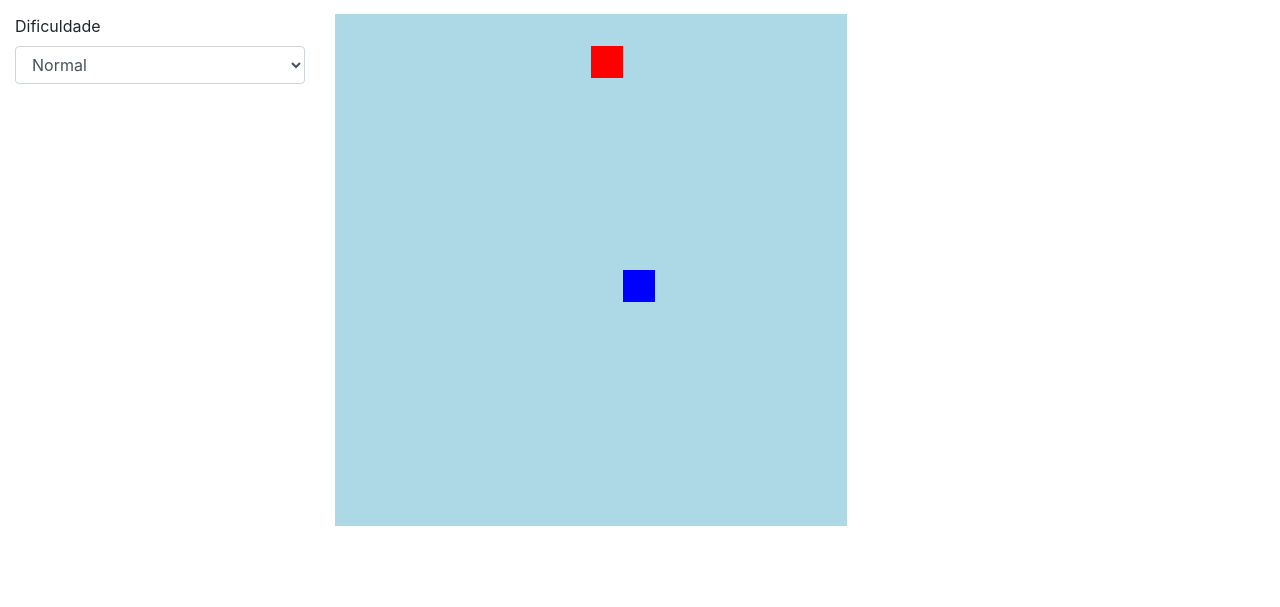
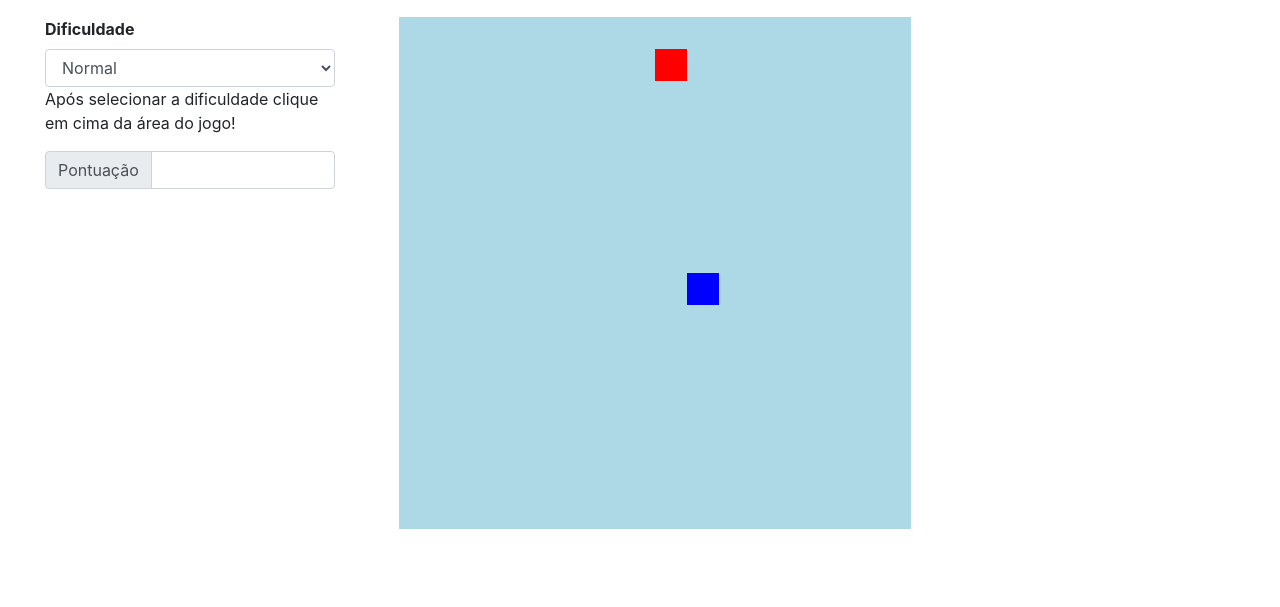
Before and after one commit to meydson/snake_game, a plain HTML site: page index.html in a window 1280 px wide. Shown: the part 193-800 px from the top of the page. Drawn offline with nearby package versions, Linux system fonts and the light colour scheme.

Commit message:
ajustado bug no final da tela e sistema de pontuação

```diff
--- a/index.html
+++ b/index.html
@@ -18,7 +18,10 @@
             <div class="collapse navbar-collapse" id="navbarsExampleDefault">
               <ul class="navbar-nav mr-auto">
                 <li class="nav-item active">
-                  <a class="nav-link" href="javascript:history.go()">Snake Game</a>
+                  <a class="nav-link" href="#">Snake Game</a>
+                </li>
+                <li class="nav-item">
+                  <a class="nav-link" href="javascript:history.go()">Novo Jogo</a>
                 </li>
               </ul>
             </div>
@@ -28,18 +31,27 @@
         </header>
         <div class="container-fluid">
             <div class="row justify-content-center">
-                <div class="col col-3">
+                <div class="col col-3 justify-content-center">
                     <div class="form-group">
-                        <label for="exampleFormControlSelect1">Dificuldade</label>
+                        <label for="exampleFormControlSelect1"><b>Dificuldade</b></label>
                         <select id="dificuldade"class="form-control" id="exampleFormControlSelect1">
                             <option value="facil">Fácil</option>
                             <option value="normal" selected>Normal</option>
                             <option value="dificil">Difícil</option>
                         </select>
+                        <p>Após selecionar a dificuldade clique em cima da área do jogo!</p>
+                    </div>
+                    <div class="input-group mb-3">
+                        <div class="input-group-prepend">
+                            <span class="input-group-text" id="inputGroup-sizing-default">Pontuação</span>
+                        </div>
+                        <input id="score" type="text" class="form-control" aria-label="Exemplo do tamanho do input" aria-describedby="inputGroup-sizing-default">
                     </div>
                 </div>
-                <div class="col col-9">
+                <div class="col col-6 row justify-content-center">
                     <canvas id="snake" width="512" height="512"></canvas>
+                </div>
+                <div class="col col-3 row justify-content-center">
                 </div>
             </div>
         </div>
--- a/js/script.js
+++ b/js/script.js
@@ -11,6 +11,7 @@ let food = {
     x: Math.floor(Math.random() * 15 + 1) * box,
     y: Math.floor(Math.random() * 15 + 1) * box
 }
+let score = 0;
 function criarBG() {
     context.fillStyle = "lightblue";
     context.fillRect(0, 0, 16 * box, 16 * box);
@@ -38,15 +39,15 @@ function update(event) {
 }
 function iniciarJogo() {
 
-    if (snake[0].x > 15 * box && direction == "right") snake[0].x = 0;
-    if (snake[0].x < 0 && direction == "left") snake[0].x = 16 * box;
-    if (snake[0].y > 15 * box && direction == "down") snake[0].y = 0;
-    if (snake[0].y < 0 && direction == "up") snake[0].y = 16 * box;
+    if (snake[0].x > 15 * box && direction == "right" || snake[0].x > 15 * box && direction == "up" || snake[0].x > 15 * box && direction == "down") snake[0].x = 0;
+    if (snake[0].x < 0 && direction == "left" || snake[0].x < 0 && direction == "up" || snake[0].x < 0 && direction == "down") snake[0].x = 16 * box;
+    if (snake[0].y > 15 * box && direction == "down" || snake[0].y > 15 * box && direction == "right" || snake[0].y > 15 * box && direction == "left") snake[0].y = 0;
+    if (snake[0].y < 0 && direction == "up" || snake[0].y < 0 && direction == "right" || snake[0].y < 0 && direction == "left") snake[0].y = 16 * box;
 
     for (i =  1; i < snake.length; i++){
         if (snake[0].x == snake[i].x && snake[0].y == snake[i].y){
             clearInterval(jogo);
-            alert("Game Over!");
+            alert("Game Over! Seu recorde foi = " + score);
         }
     }
     criarBG();
@@ -66,6 +67,10 @@ function iniciarJogo() {
     }else{
         food.x = Math.floor(Math.random() * 15 + 1) * box;
         food.y = Math.floor(Math.random() * 15 + 1) * box;
+        score ++;
+        console.log(score);
+        var input = document.getElementById("score");
+        input.value = score ;
     }
 
 
@@ -85,7 +90,7 @@ activities.addEventListener("change", function() {
     let dificuldade = activities.options[activities.selectedIndex].value;
     if (dificuldade == "facil") {
         clearInterval(jogo);
-        jogo = setInterval(iniciarJogo, 200);
+        jogo = setInterval(iniciarJogo, 150);
         console.log(dificuldade);
         console.log(jogo);
     }else if (dificuldade == "normal") {
```
